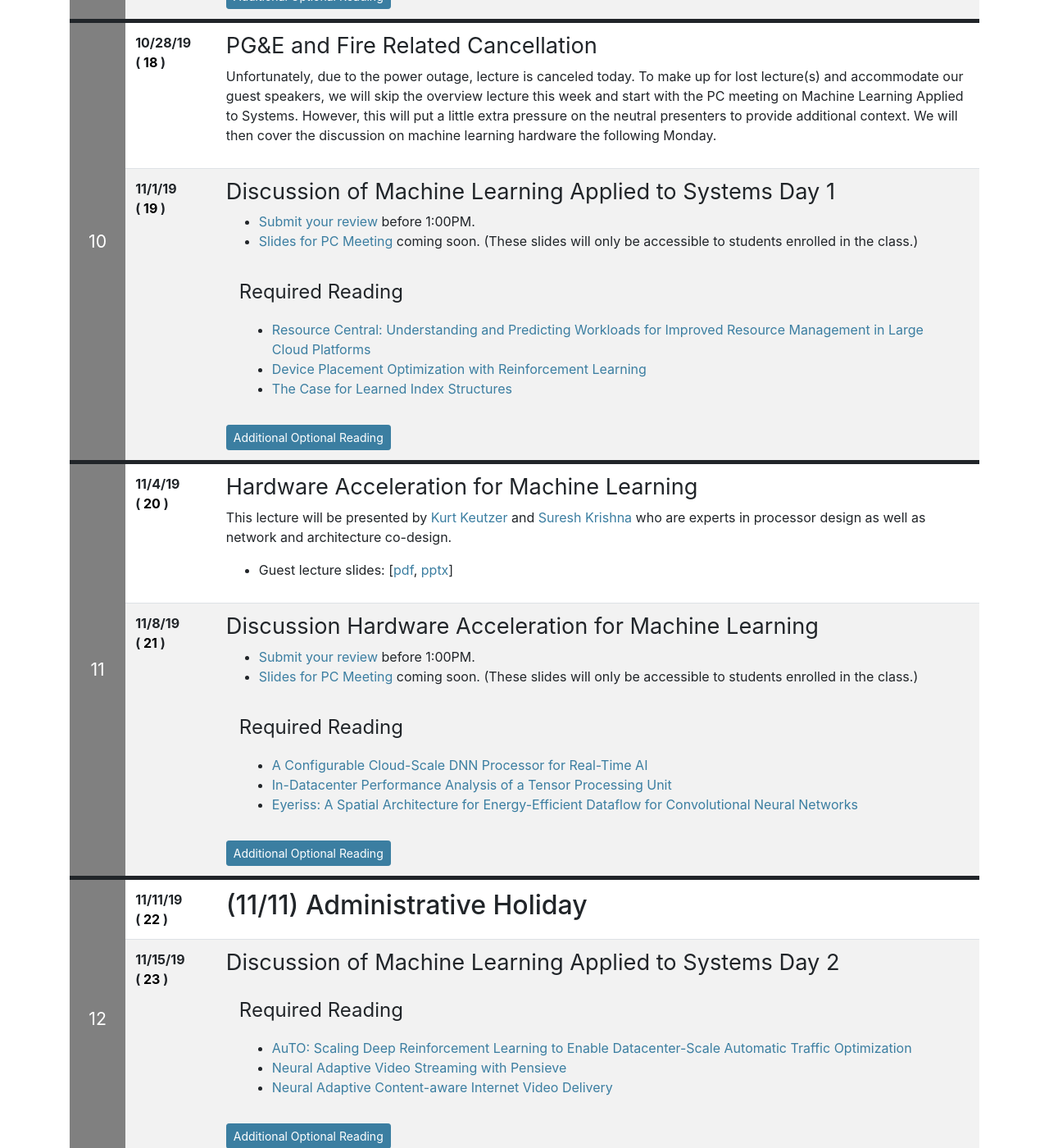
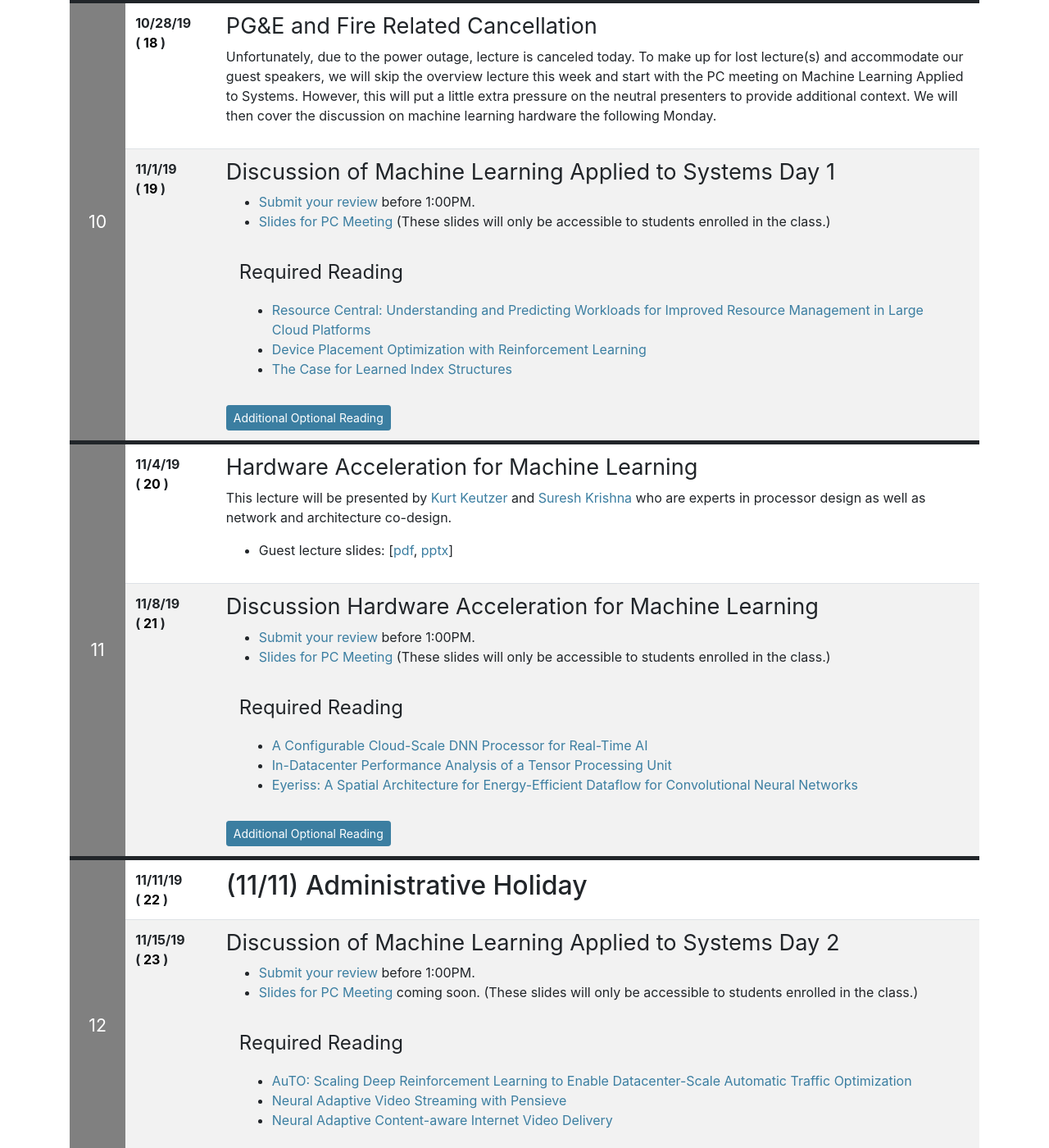
Before and after one commit to ucbrise/cs294-ai-sys-fa19, a Jekyll site: the page built from index.md, in a window 1280 px wide and 1400 px high, scrolled down 5485 px. Shown: the whole window at 82% size. Built offline with Jekyll 4.4.1, drawn with Linux system fonts in a browser that asks for light colours; nearby versions of some CDN libraries; our own code applies the rules of GitHub Pages for plain Markdown files; some of the changed text lies outside the part shown.

Commit message:
updating links

```diff
--- a/index.md
+++ b/index.md
@@ -11,7 +11,6 @@ layout: default
    * **Office Hours:** Wednesdays from 4:00 to 5:00 in 773 Soda Hall.
 * **Announcements**: [Piazza](https://piazza.com/class/jz1seb32ovq4p2)
 * **Sign-up to Present**: [Google Spreadsheet](https://docs.google.com/spreadsheets/d/1EEf58o80eVCgPZmj71oBYRBcSVWsr7OMn9rOx6X9bnY/edit?usp=sharing) Every student should sign-up to present in at least three rows and as different roles each time.  Note that the Backup/Scribe presenter may be asked to fill in for one of the other roles with little notice.
-* **Project Ideas**: Coming soon!
 * If you have reading suggestions please send a pull request to this course website on [Github](https://github.com/ucbrise/cs294-ai-sys-fa19) by modifying the [index.md](https://github.com/ucbrise/cs294-ai-sys-fa19/blob/master/index.md) file.
 
 
@@ -353,7 +352,7 @@ This week we will discuss developments in distributed training.  We will quickly
 
 
 * [Submit your review](https://forms.gle/foiDoWZs1cRqqnhF7) before 1:00PM.
-* [Slides for PC Meeting](https://docs.google.com/presentation/d/1lGq3nljQqKffqAoLJt8GXQ-fsmTIT_UVmtGzQ2LZJM0/edit#slide=id.p1) coming soon. (These slides will only be accessible to students enrolled in the class.)
+* [Slides for PC Meeting](https://docs.google.com/presentation/d/1lGq3nljQqKffqAoLJt8GXQ-fsmTIT_UVmtGzQ2LZJM0/edit#slide=id.p1) (These slides will only be accessible to students enrolled in the class.)
 
 
 
@@ -432,7 +431,7 @@ Unfortunately, class was canceled and so the PC Meeting has been moved to Monday
 ## Discussion on Prediction Serving
 
 * [Submit your review](https://forms.gle/Fs5HXiM6msjPAEMz8) before 1:00PM.
-* [Slides for PC Meeting](https://docs.google.com/presentation/d/1bT_9e85gmC8i271IpbjFz97eemWYDp3UdyXHG2XGMlM/edit#slide=id.p1) coming soon. (These slides will only be accessible to students enrolled in the class.)
+* [Slides for PC Meeting](https://docs.google.com/presentation/d/1bT_9e85gmC8i271IpbjFz97eemWYDp3UdyXHG2XGMlM/edit#slide=id.p1) (These slides will only be accessible to students enrolled in the class.)
 
 
 <div class="reading">
@@ -496,7 +495,7 @@ This week we will explore the process of compiling/optimizing deep neural networ
 ## Discussion of Model Compilation
 
 * [Submit your review](https://forms.gle/pv6FaRfh1NmYYwv76) before 1:00PM.
-* [Slides for PC Meeting](https://docs.google.com/presentation/d/1pkH4LMeCanUqIp3KS_3sJZw5P3_MBtcXB2Ff3mSjiDA/edit#slide=id.p1) coming soon. (These slides will only be accessible to students enrolled in the class.)
+* [Slides for PC Meeting](https://docs.google.com/presentation/d/1pkH4LMeCanUqIp3KS_3sJZw5P3_MBtcXB2Ff3mSjiDA/edit#slide=id.p1) (These slides will only be accessible to students enrolled in the class.)
 
 
 
@@ -537,7 +536,7 @@ Unfortunately, due to the power outage, lecture is canceled today.  To make up f
 
 
 * [Submit your review](https://forms.gle/6GEdrphbLAamDhCFA) before 1:00PM.
-* [Slides for PC Meeting](https://docs.google.com/presentation/d/1_Ch1N_IaI-cRXwKh5t7AdjeIahcqbriL1aIrLWGxF2E/edit#slide=id.p1) coming soon. (These slides will only be accessible to students enrolled in the class.)
+* [Slides for PC Meeting](https://docs.google.com/presentation/d/1_Ch1N_IaI-cRXwKh5t7AdjeIahcqbriL1aIrLWGxF2E/edit#slide=id.p1) (These slides will only be accessible to students enrolled in the class.)
 
 
 
@@ -577,7 +576,7 @@ This lecture will be presented by [Kurt Keutzer](https://people.eecs.berkeley.ed
 
 
 * [Submit your review](https://forms.gle/1TkxN2KKyqL2mWFHA) before 1:00PM.
-* [Slides for PC Meeting](https://docs.google.com/presentation/d/1DsL9kSnKHlFp04vDmT6wEbxlvXsCIpbw8zMnfZaa5mQ/edit#slide=id.p1) coming soon. (These slides will only be accessible to students enrolled in the class.)
+* [Slides for PC Meeting](https://docs.google.com/presentation/d/1DsL9kSnKHlFp04vDmT6wEbxlvXsCIpbw8zMnfZaa5mQ/edit#slide=id.p1) (These slides will only be accessible to students enrolled in the class.)
 
 
 
@@ -618,6 +617,14 @@ This lecture will be presented by [Kurt Keutzer](https://people.eecs.berkeley.ed
 
 {% include syllabus_entry %}
 ## Discussion of Machine Learning Applied to Systems Day 2
+
+
+
+* [Submit your review](https://forms.gle/i4UJfqFNV9376yGZ9) before 1:00PM.
+* [Slides for PC Meeting](https://docs.google.com/presentation/d/1ZAgtOBk3DWCEnFvvsvaXQ2Mu8C32MfGS_zoQhUqQ6xo/edit#slide=id.p1) coming soon. (These slides will only be accessible to students enrolled in the class.)
+
+
+
 
 <div class="reading">
 <div class="required_reading" markdown="1">
```
